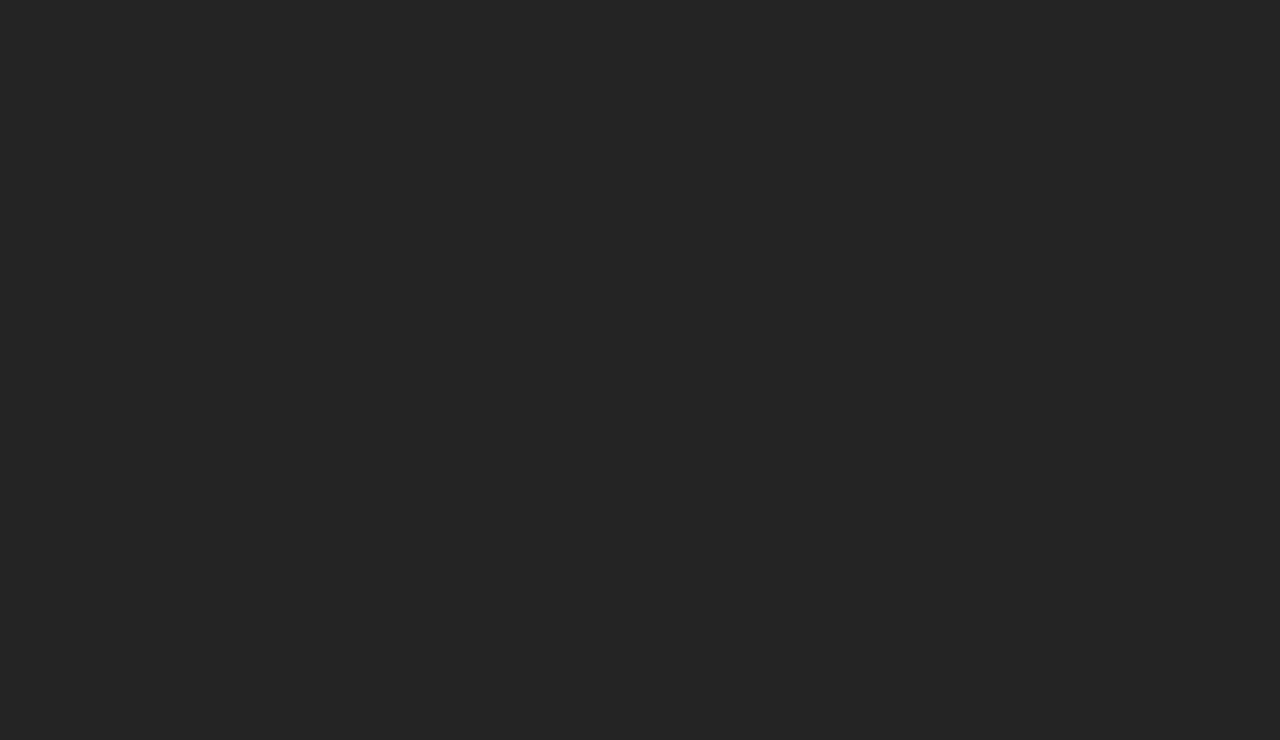
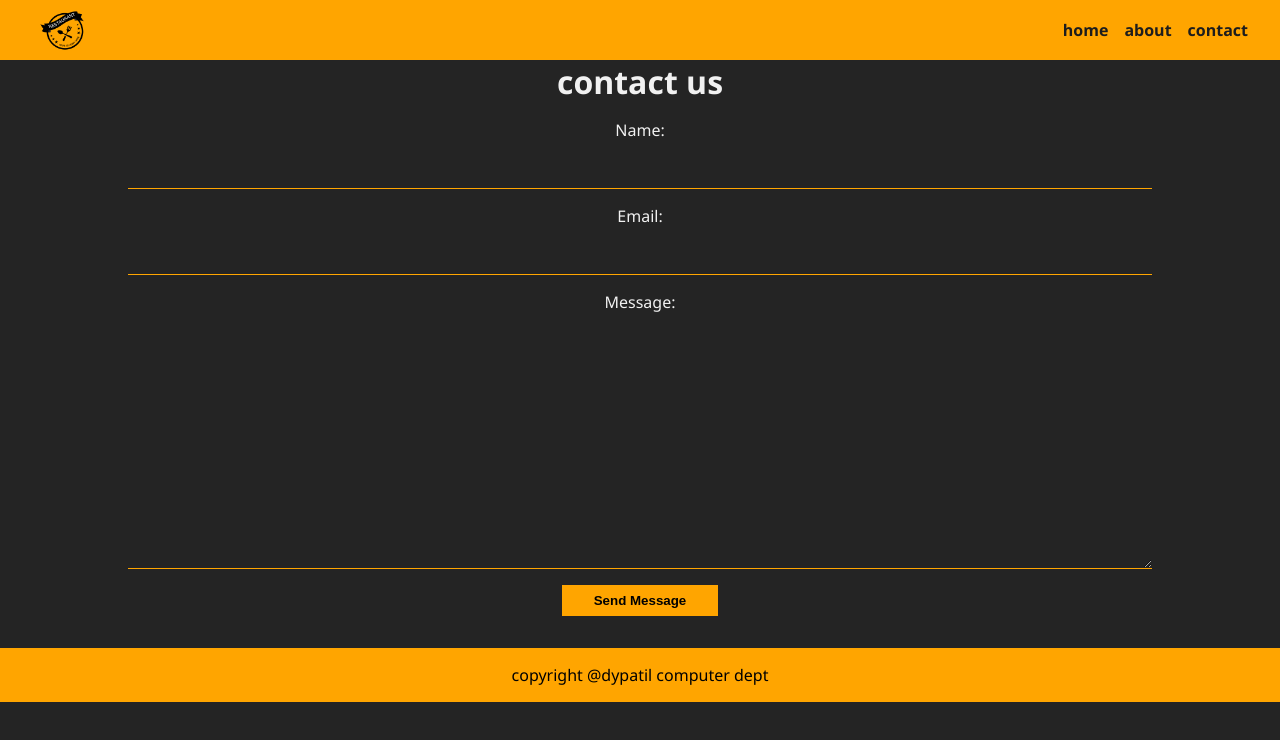
Before and after one commit to Chetan-KK/web-technology-projects, a plain HTML site: page 1.restaurant website/contact.html in a window 1280 px wide. Drawn offline with Linux system fonts and the light colour scheme.

Commit message:
2nd done

```diff
--- a/1.restaurant website/contact.html
+++ b/1.restaurant website/contact.html
@@ -3,8 +3,39 @@
   <head>
     <meta charset="UTF-8" />
     <meta name="viewport" content="width=device-width, initial-scale=1.0" />
-    <title>contact restaurant</title>
+    <title>Contact Restaurant</title>
     <link rel="stylesheet" href="css/main.css" />
   </head>
-  <body></body>
+  <body>
+    <header class="navbar">
+      <img src="imgs/logo.png" alt="" class="logo" />
+      <nav class="links flex">
+        <a href="index.html">home</a>
+        <a href="about.html">about</a>
+        <a href="contact.html">contact</a>
+      </nav>
+    </header>
+    <main>
+      <form
+        class="flex"
+        action="submit_contact.php"
+        style="gap: 1rem; flex-direction: column"
+        method="POST"
+      >
+        <h1>contact us</h1>
+        <label for="name">Name:</label>
+        <input type="text" id="name" name="name" required />
+
+        <label for="email">Email:</label>
+        <input type="email" id="email" name="email" required />
+
+        <label for="message">Message:</label>
+        <textarea id="message" name="message" required></textarea>
+
+        <button type="submit">Send Message</button>
+      </form>
+    </main>
+
+    <footer>copyright @dypatil computer dept</footer>
+  </body>
 </html>
--- a/1.restaurant website/css/main.css
+++ b/1.restaurant website/css/main.css
@@ -84,3 +84,19 @@ footer {
   color: black;
   margin-top: 2rem;
 }
+input,
+textarea {
+  width: 80vw;
+  padding: 0.5rem 1rem;
+  background-color: transparent;
+  border: none;
+  border-bottom: 1px solid var(--primary-color);
+  transition: 200ms;
+}
+input:hover,
+textarea:hover {
+  box-shadow: 0 0 10px var(--primary-color);
+}
+textarea {
+  height: 30vh;
+}
```
Also changed, not shown: 1.restaurant website/about.html (+1 -1 lines), 1.restaurant website/index.html (+1 -1 lines).
